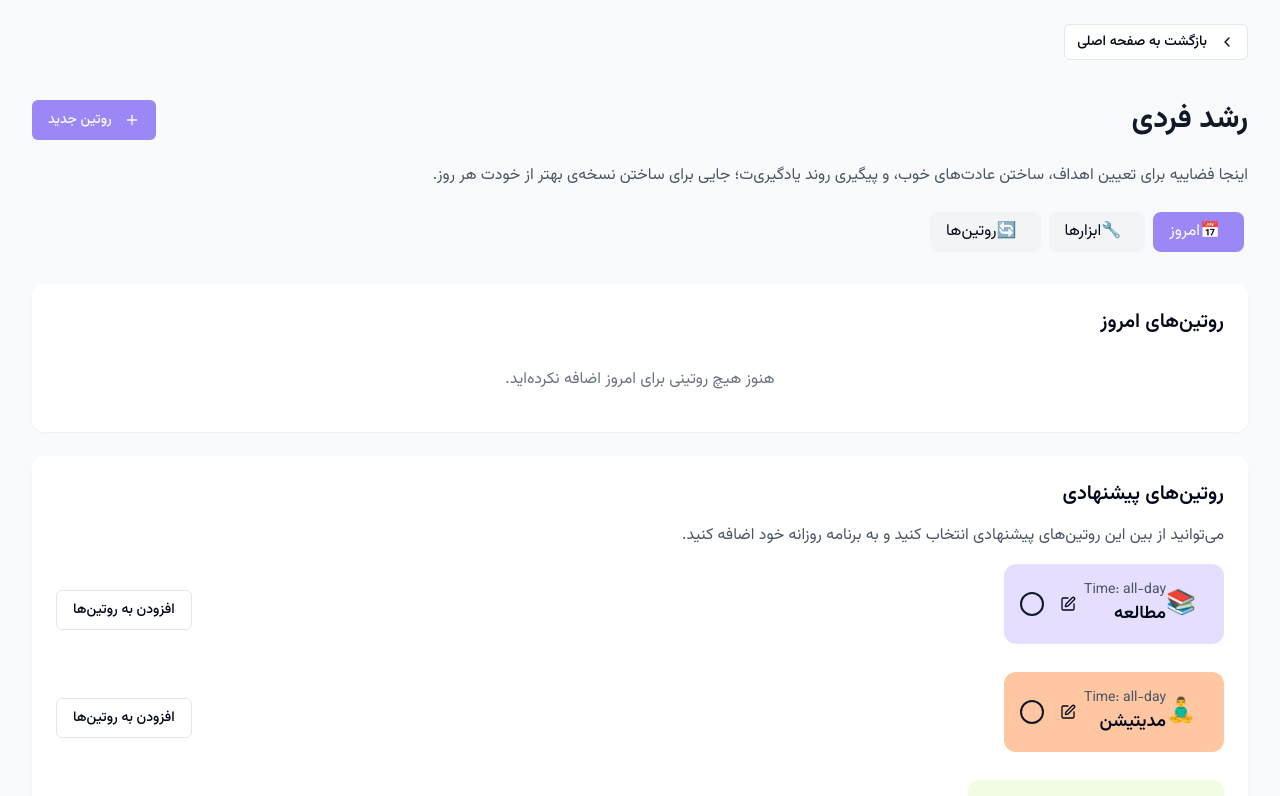
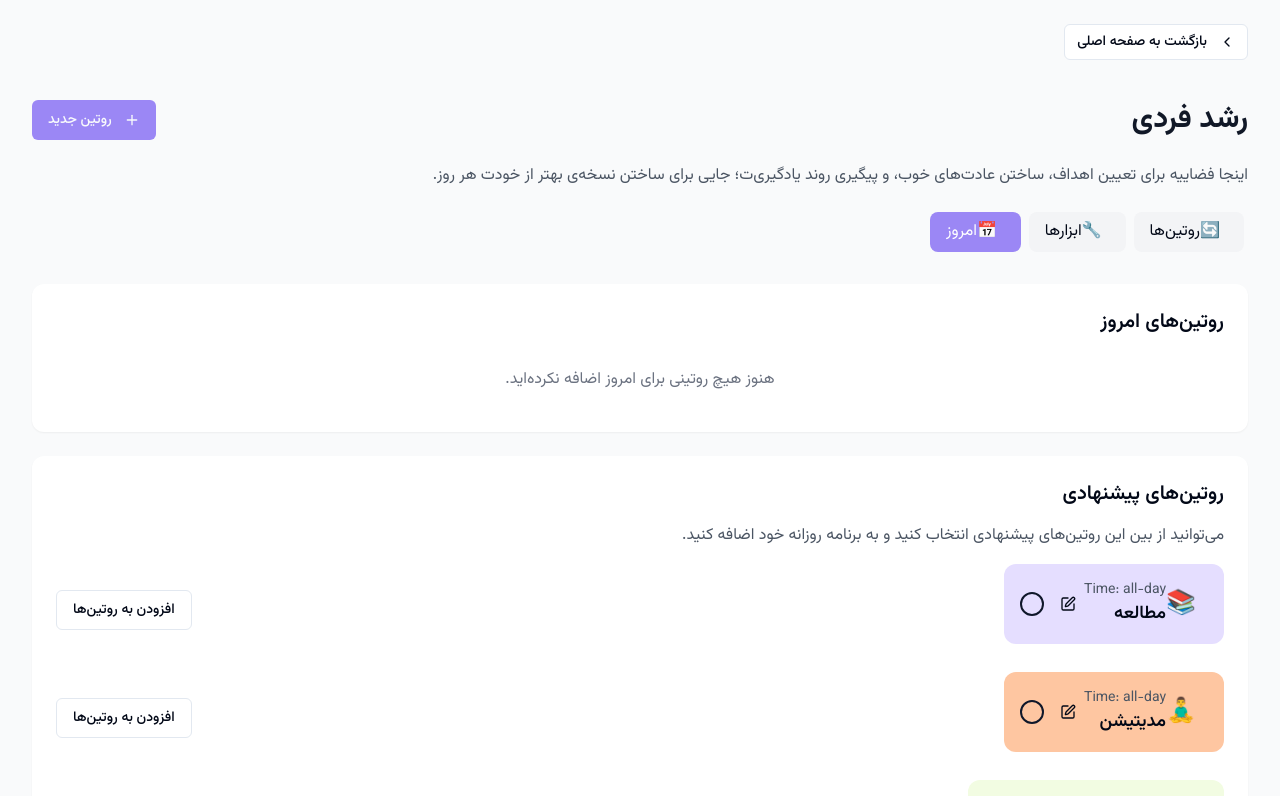
Before and after one commit to Cloner97/Life-Flow, a React (Vite) app: page /growth/today in a window 1280 px wide. Shown: the top 796 px of the page. Built offline with nearby package versions, Linux system fonts and the light colour scheme.

Commit message:
Fix: Swap Today and Routines order
Swaps the order of "Today" and "Routines" in the Growth section.

```diff
--- a/src/pages/Growth.tsx
+++ b/src/pages/Growth.tsx
@@ -6,7 +6,7 @@ export default function Growth() {
   const navigate = useNavigate();
 
   useEffect(() => {
-    navigate('/growth/today');
+    navigate('/growth/routines');
   }, [navigate]);
 
   return null;
--- a/src/pages/growth/Routines.tsx
+++ b/src/pages/growth/Routines.tsx
@@ -44,9 +44,9 @@ const initialRoutines: RoutineData[] = [
 ];
 
 const growthNavItems = [
+  { name: "روتین‌ها", path: "routines", emoji: "🔄" },
+  { name: "ابزارها", path: "tools", emoji: "🔧" },
   { name: "امروز", path: "today", emoji: "📅" },
-  { name: "ابزارها", path: "tools", emoji: "🔧" },
-  { name: "روتین‌ها", path: "routines", emoji: "🔄" },
 ];
 
 const tags = [
--- a/src/pages/growth/Today.tsx
+++ b/src/pages/growth/Today.tsx
@@ -1,4 +1,3 @@
-
 import { useState } from 'react';
 import { BackButton } from '@/components/ui/BackButton';
 import { SectionNavBar } from '@/components/layout/SectionNavBar';
@@ -8,9 +7,9 @@ import { AddRoutineDialog, RoutineData } from '@/components/growth/AddRoutineDia
 import { Plus } from 'lucide-react';
 
 const growthNavItems = [
+  { name: "روتین‌ها", path: "routines", emoji: "🔄" },
+  { name: "ابزارها", path: "tools", emoji: "🔧" },
   { name: "امروز", path: "today", emoji: "📅" },
-  { name: "ابزارها", path: "tools", emoji: "🔧" },
-  { name: "روتین‌ها", path: "routines", emoji: "🔄" },
 ];
 
 const defaultRoutines: RoutineData[] = [
```
